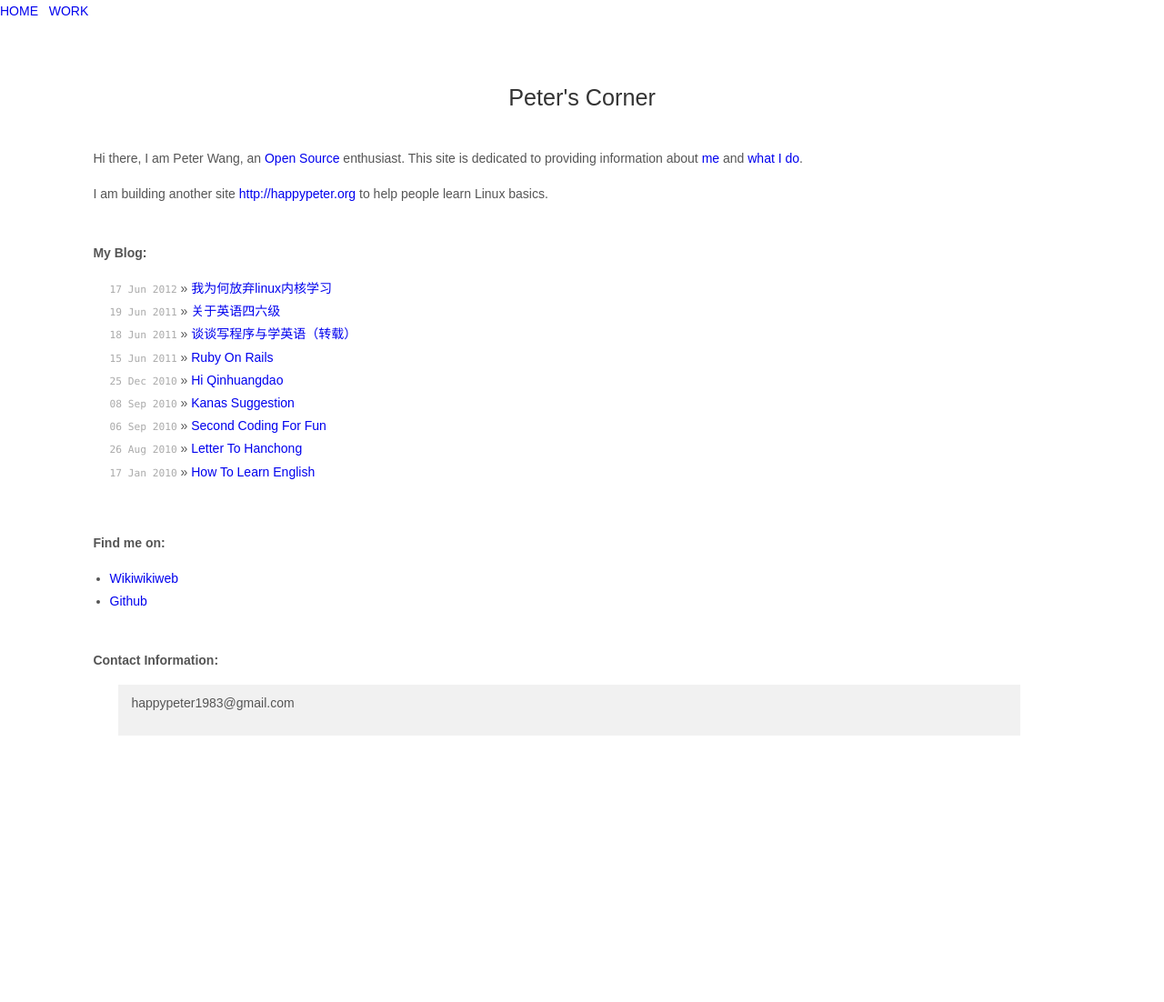
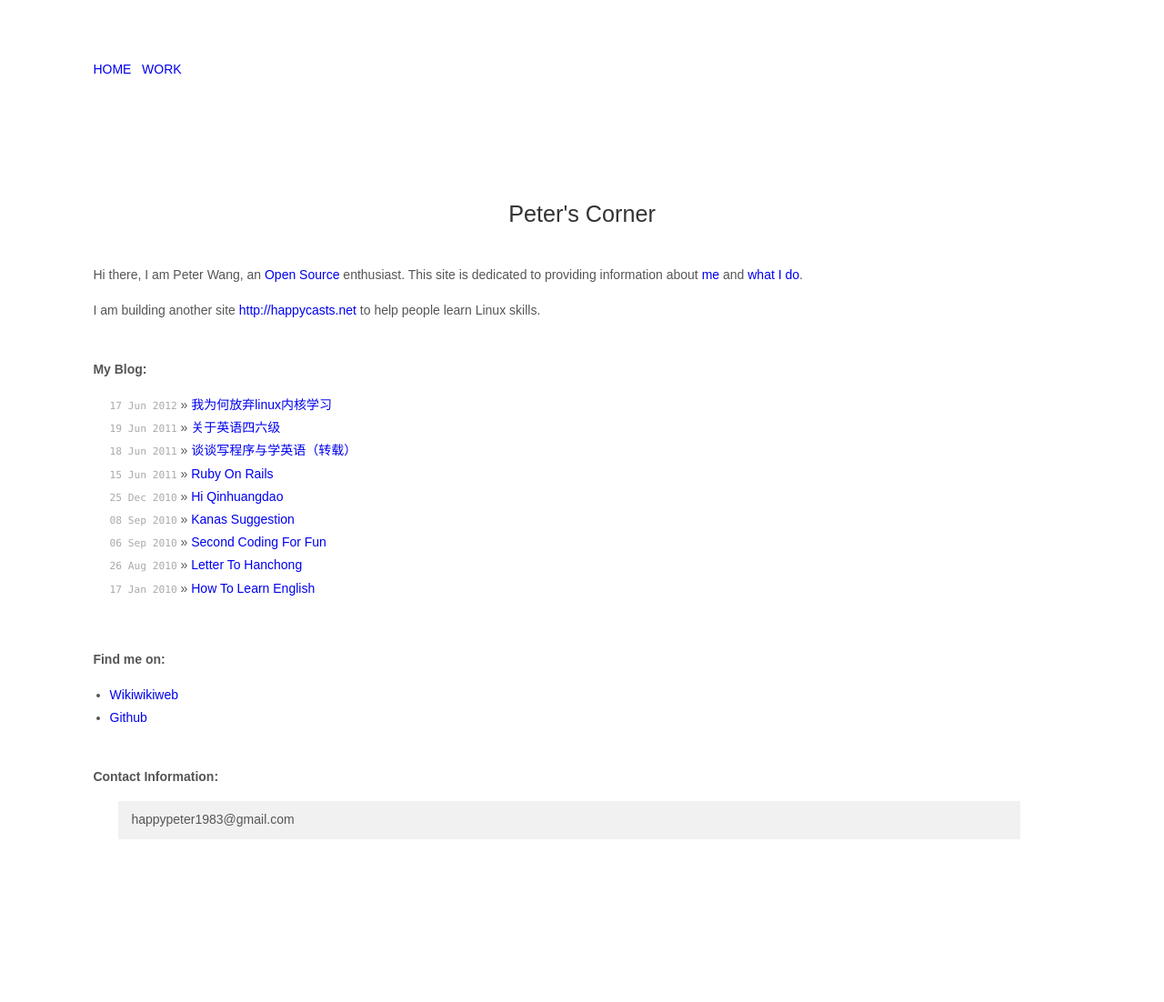
Before and after one commit to happypeter/happypeter.github.com, a Jekyll site: the page built from index.markdown, in a window 1280 px wide. Shown: the whole page at 91% size. Built offline with Jekyll 4.4.1, drawn with Linux system fonts in a browser that asks for light colours; Markdown is read by kramdown in place of the engine named in the settings; comment, search, counter and statistics services are not loaded; before the commit the page ends 988 px from its top, so only the background shows below that.

Commit message:
more styling

```diff
--- a/_layouts/post.html
+++ b/_layouts/post.html
@@ -6,8 +6,10 @@
 <link rel="stylesheet" type="text/css" href="/css/peter.css" />
 <title>PeterCorner</title>
 </head>
-<a href="http://happypeter.github.com/index.html">HOME</a> &nbsp;
-<a href="http://happypeter.github.com/work/">WORK</a>
+<div id="navbar">
+  <a href="http://happypeter.github.com/index.html">HOME</a> &nbsp;
+  <a href="http://happypeter.github.com/work/">WORK</a>
+</div>
 <div id="wrapper" class="typo">
   <h1 style="text-align:center">{{ page.title }}</h1>
   <br>
--- a/css/peter.css
+++ b/css/peter.css
@@ -1,4 +1,4 @@
-#wrapper {
+#navbar, #wrapper {
   padding:5% 8%;
   min-width:480px;
 }
--- a/index.markdown
+++ b/index.markdown
@@ -6,7 +6,8 @@ title: Peter's Corner
 Hi there, I am Peter Wang, an [Open Source][oss] enthusiast. This site is
 dedicated to providing information about [me](resume.html) and [what I do](/work).
 
-I am building another site <http://happypeter.org> to help people learn Linux basics.
+I am building another site <http://happycasts.net> to help people learn Linux
+skills.
 
 [oss]:http://en.wikipedia.org/wiki/Open_source
 
@@ -29,7 +30,5 @@ I am building another site <http://happypeter.org> to help people learn Linux ba
 <p><br /><b>Contact Information:</b></p>
 
 <blockquote>
-<p>
 happypeter1983@gmail.com
-</p>
 </blockquote>
```
Also changed, not shown: _layouts/default.html (deleted, +0 -13 lines).
